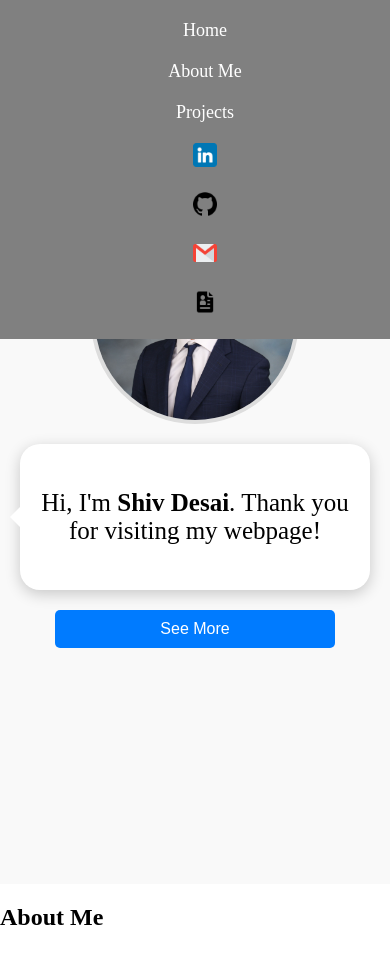
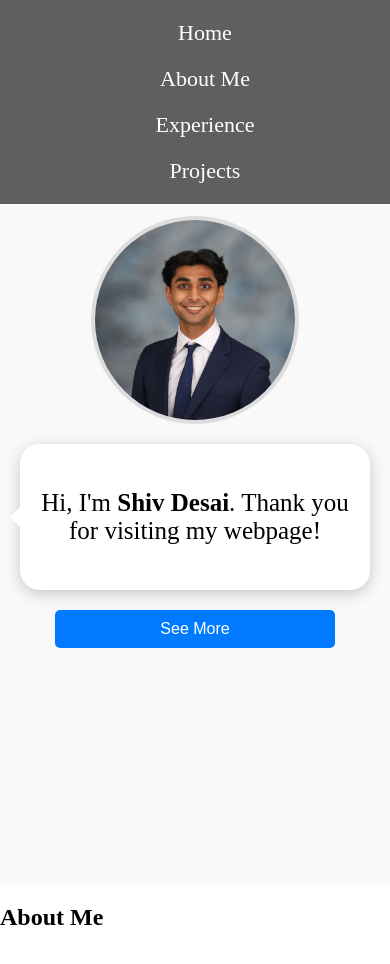
Before and after one commit to shivdesai99/My-Website, a React (Vite) app: page / in a window 390 px wide. Shown: the top 964 px of the page. Built offline with nearby package versions, Linux system fonts and the light colour scheme.

Commit message:
updated nav bar and improved responsiveness

```diff
--- a/src/NavBar.jsx
+++ b/src/NavBar.jsx
@@ -1,9 +1,4 @@
 import React from 'react';
-import LinkedIn from './assets/linkedin.png';
-import Gmail from './assets/gmail.png';
-import GitHub from './assets/github.png';
-import Resume from './assets/resume.png';
-import ResumePDF from './assets/resume.pdf';
 import './Navbar.css';
 
 const NavBar = () => {
@@ -12,29 +7,8 @@ const NavBar = () => {
             <ul className="menu-items">
                 <li><a href="#home">Home</a></li>
                 <li><a href="#about-me">About Me</a></li>
+                <li><a href="#experience">Experience</a></li>
                 <li><a href="#projects">Projects</a></li>
-            </ul>
-            <ul className="social-icons">
-                <li>
-                    <a href="https://www.linkedin.com/in/shivdesai02/" target="_blank" rel="noopener noreferrer">
-                        <img src={LinkedIn} alt="LinkedIn" />
-                    </a>
-                </li>
-                <li>
-                    <a href="https://github.com/shivdesai99" target="_blank" rel="noopener noreferrer">
-                        <img src={GitHub} alt="GitHub" />
-                    </a>
-                </li>
-                <li>
-                    <a href="mailto:shiv.desai2@emory.edu">
-                        <img src={Gmail} alt="Gmail" />
-                    </a>
-                </li>
-                <li>
-                    <a href={ResumePDF} target="_blank" rel="noopener noreferrer">
-                        <img src={Resume} alt="Resume" />
-                    </a>
-                </li>
             </ul>
         </nav>
     );
--- a/src/Navbar.css
+++ b/src/Navbar.css
@@ -5,8 +5,9 @@
   position: fixed;
   top: 0;
   width: 100%;
-  background-color: gray;
-  padding: 10px 20px;
+  background-color: rgb(95, 95, 95);
+  padding: 20px 20px;
+  margin: 0 auto;
   z-index: 1000;
 }
 
@@ -17,7 +18,12 @@
 }
 
 .menu-items li {
-  margin: 0 20px;
+  margin: 0 30px;
+  transition: transform 0.3s ease;
+}
+
+.menu-items li:hover {
+  transform: scale(1.1);
 }
 
 .navbar ul {
@@ -31,31 +37,13 @@
 .navbar ul li a {
   color: white;
   text-decoration: none;
-  font-size: 18px;
+  font-size: 22px;
+  padding: 10px 15px;
   transition: color 0.3s ease;
 }
 
 .navbar ul li a:hover {
-  color: #007bff;
-}
-
-.social-icons {
-  display: flex;
-  justify-content: flex-end;
-}
-
-.social-icons li {
-  margin-left: 20px;
-}
-
-.navbar ul li img {
-  width: 24px;
-  height: 24px;
-  transition: transform 0.3s ease;
-}
-
-.navbar ul li img:hover {
-  transform: scale(1.2);
+  color: #ffffff;
 }
 
 @media (max-width: 768px) {
@@ -69,7 +57,7 @@
     margin-bottom: 10px;
   }
 
-  .menu-items, .social-icons {
+  .menu-items {
     flex-direction: column;
   }
 
```
Lines whose indentation alone changed are shown as unchanged.
